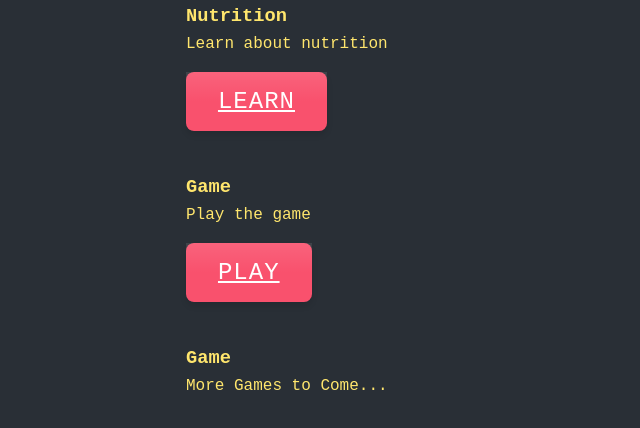
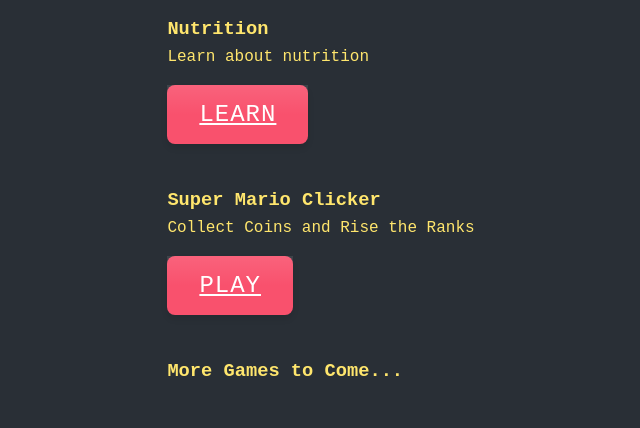
Before and after one commit to Hariswar/Health-Hack, a website: page views/gameboard.html in a window 1280 px wide. Shown: the part 252-680 px from the top of the page, without its empty margins (319-959 px from the left). Drawn offline with Linux system fonts and the light colour scheme.

Commit message:
More Text Tweaks

```diff
--- a/views/gameboard.html
+++ b/views/gameboard.html
@@ -32,10 +32,10 @@
 
            <div class="card">
                <div class="card-header">
-                   <h3 style="color: #ffe66d; ">Game</h3>
+                   <h3 style="color: #ffe66d; ">Super Mario Clicker</h3>
                </div>
                <div class="card-body">
-                   <p style="color: #ffe66d;">Play the game</p>
+                   <p style="color: #ffe66d;">Collect Coins and Rise the Ranks</p>
                    <br>
                    <a href="/games" class="btn" style="margin-right: 20px; background-color: rgb(249, 81, 109); font-family: 'Press Start 2P', 'Courier New', monospace; color: white; font-size: 1.5rem; padding: 1rem 2rem; border: none; border-radius: 0.5rem; cursor: pointer; box-shadow: 0 4px 6px rgba(0, 0, 0, 0.1); transition: background-color 0.3s ease;">Play</a>
                </div>
@@ -46,10 +46,7 @@
 
            <div class="card">
                <div class="card-header">
-                   <h3 style="color: #ffe66d; ">Game</h3>
-               </div>
-               <div class="card-body">
-                   <p style="color: #ffe66d;">More Games to Come...</p>
+                   <h3 style="color: #ffe66d; ">More Games to Come...</h3>
                </div>
            </div>
        </div>
```
